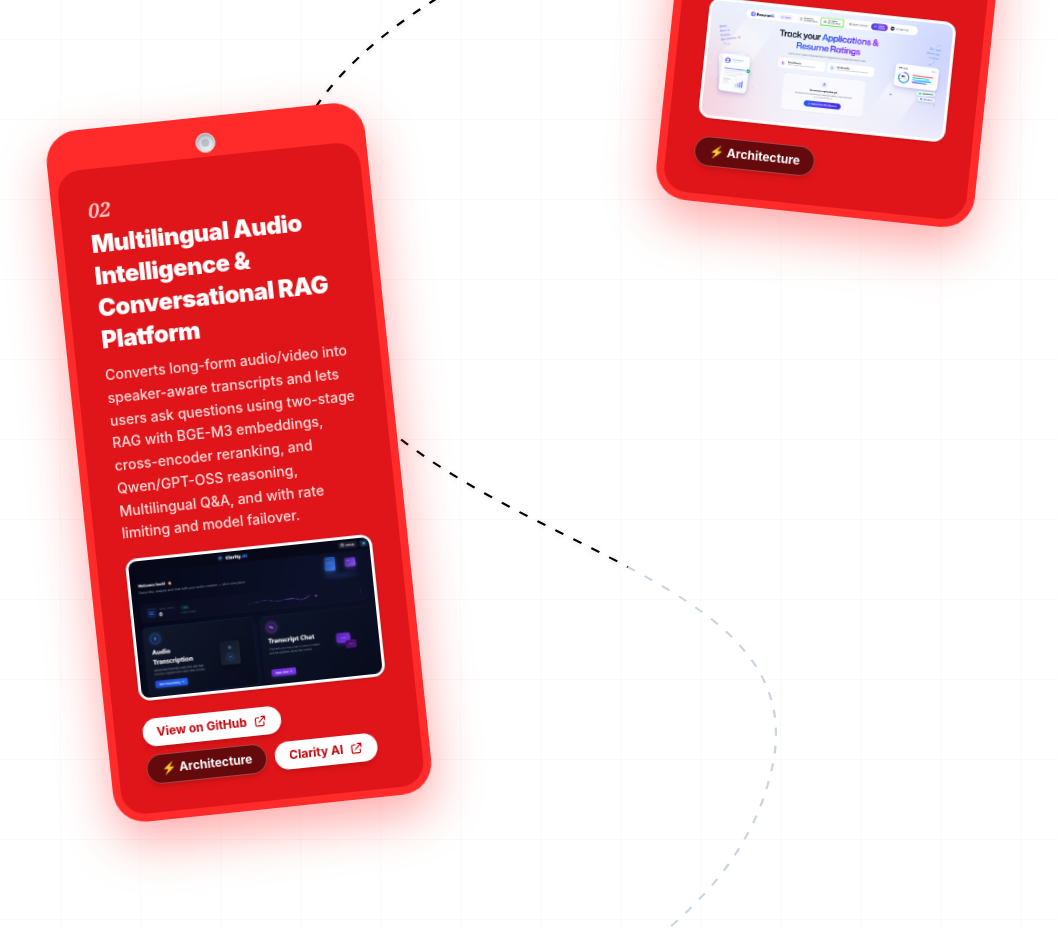
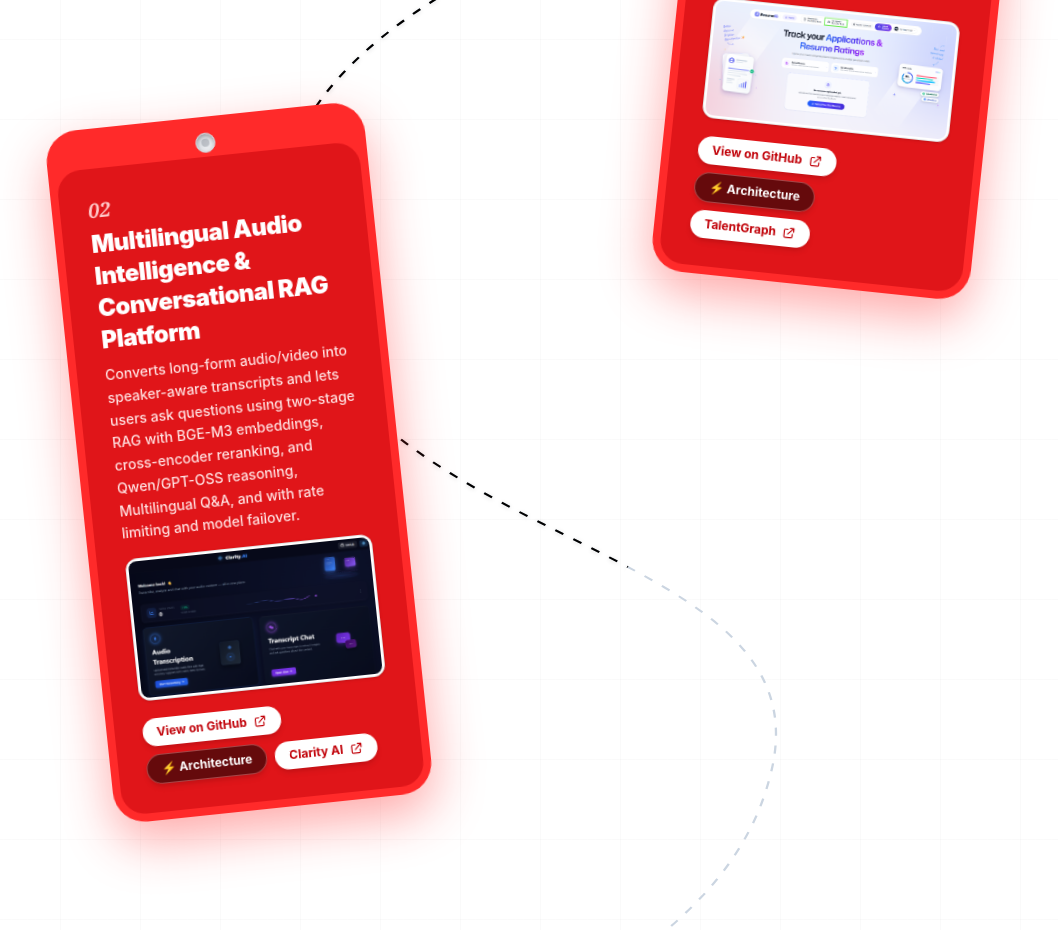
Before and after one commit to Kgotta-contribute/Portfolio, a React (Vite) app: page /#contact in a window 1280 px wide. Shown: the part 4440-5370 px from the top of the page, without its empty margins (100-1158 px from the left). Built offline with nearby package versions, Linux system fonts and the light colour scheme.

Commit message:
feat: add GitHub and live demo links for TalentGraph

```diff
--- a/src/components/Services.jsx
+++ b/src/components/Services.jsx
@@ -530,7 +530,11 @@ const Services = () => {
             title="Agentic Recruitment Intelligence Platform"
             text="6-agent hiring platform that extracts JDs, parses resumes, verifies claims against GitHub, and ranks candidates with a deterministic 5-factor engine. Built with FastAPI, LangGraph, Groq, pgvector and MCP."
             image={talentGraphImg}
+            link="https://github.com/Kgotta-contribute/TalentGraphFrontend"
+            linkText="View on GitHub"
             architectureAction={() => setArchModalKey('talent')}
+            liveLink="https://chhavi-6agents-graph.vercel.app/"
+            liveLinkText="TalentGraph"
             className="md:absolute md:top-[10px] md:right-[5%] lg:right-[10%] rotate-2 md:rotate-6"
             aosType="fade-left"
             aosDelay="100"
```
Also changed, not shown: 1 other file (tests, documents, lock files or other folders).
